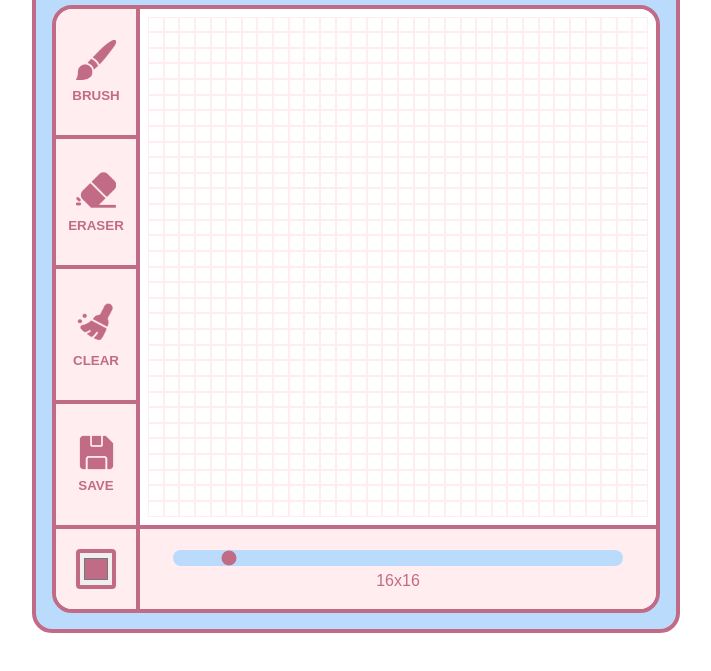
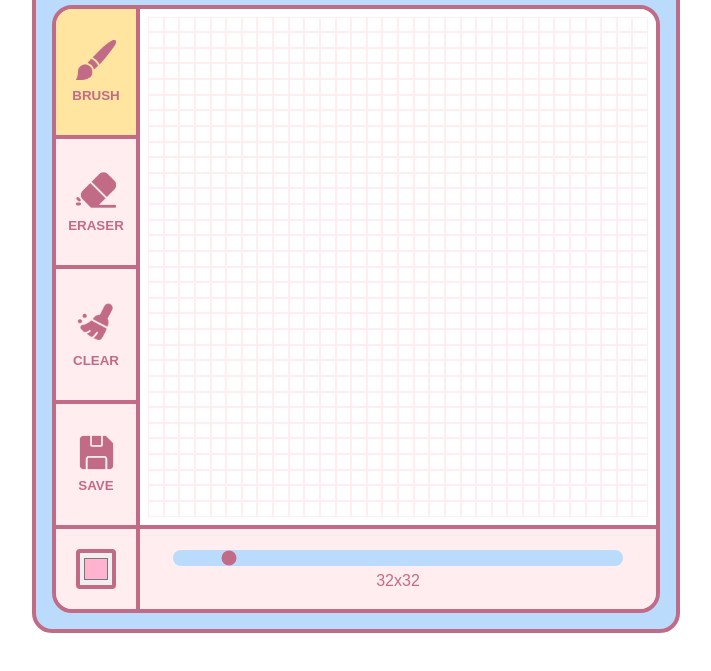
Before and after one commit to charmbun/etch-a-sketch, a plain HTML site: page index.html in a window 1280 px wide. Both pictures are taken after a click on the button "BRUSH". Shown: the part 131-802 px from the top of the page, without its empty margins (284-995 px from the left). Drawn offline with nearby package versions, Linux system fonts and the light colour scheme; a web font is replaced by a local one.

Commit message:
Add an active tool state

```diff
--- a/index.html
+++ b/index.html
@@ -48,7 +48,7 @@
                         <input
                             type="color"
                             id="color-picker"
-                            value="#C26B86"/>
+                            value="#FFB3CF"/>
                     </div>
                     <div class="size-container">
                         <input
@@ -58,7 +58,7 @@
                             max="80"
                             value="16"
                             step="8"/>
-                        <p><output id="size-value">16x16</output></p>
+                        <p><output id="size-value"></output></p>
                     </div>
 
                 </div>
--- a/script.js
+++ b/script.js
@@ -2,11 +2,11 @@
    1. Variables and Flags
 ================================= */
 
-let gridSize = 32;
+let gridSize;
+let brushColor;
 let cellSize = 500 / gridSize;
 let isMouseDown = false;
 let eraserOn = false;
-let brushColor = "#C26B86";
 
 const grid = document.querySelector(".grid");
 const colorPicker = document.querySelector("#color-picker");
@@ -58,27 +58,21 @@ function color(cell) {
    3. Event Listeners
 ================================= */
 
-colorPicker.addEventListener("input", () => {
-    brushColor = colorPicker.value;
+brushBtn.addEventListener("click", () => {
+    eraserOn = false;
+    brushBtn.classList.add("active-tool");
+    eraserBtn.classList.remove("active-tool");
 })
 
-sizeSetter.addEventListener("input", () => {
-    gridSize = sizeSetter.value;
-    sizeValue.textContent = `${gridSize}x${gridSize}`;
-    createGrid(gridSize);
+eraserBtn.addEventListener("click", () => {
+    eraserOn = true;
+    eraserBtn.classList.add("active-tool");
+    brushBtn.classList.remove("active-tool");
 })
 
 clearBtn.addEventListener("click", () => {
     const cells= grid.querySelectorAll(".cell");
     cells.forEach(cell => cell.style.backgroundColor = "");
-})
-
-eraserBtn.addEventListener("click", () => {
-    eraserOn = true;
-})
-
-brushBtn.addEventListener("click", () => {
-    eraserOn = false;
 })
 
 saveBtn.addEventListener("click", () => {
@@ -90,8 +84,29 @@ saveBtn.addEventListener("click", () => {
     });
 })
 
+colorPicker.addEventListener("input", () => {
+    brushColor = colorPicker.value;
+})
+
+sizeSetter.addEventListener("input", () => {
+    gridSize = sizeSetter.value;
+    sizeValue.textContent = `${gridSize}x${gridSize}`;
+    createGrid(gridSize);
+})
+
 /* ===============================
-   4. On StartUp
+   4. Initialization
 ================================= */
 
-createGrid(gridSize);
+function init() {
+
+    gridSize = 32;
+    createGrid(gridSize);
+
+    sizeValue.textContent = `${gridSize}x${gridSize}`;
+
+    brushBtn.classList.add("active-tool");
+    brushColor = "#FFB3CF";
+}
+
+document.addEventListener("DOMContentLoaded", init);
--- a/styles.css
+++ b/styles.css
@@ -8,6 +8,7 @@
     --lightpink: #FFEDEF;
     --blue: #BBDBFC;
     --yellow: #FFE5A0;
+    --hoverpink: #f3dadd;
 }
 
 .flex {
@@ -97,11 +98,17 @@ button {
 
     font-family: 'Tiny5', sans-serif;
     font-weight: bold;
+
+    transition: background-color 0.2s ease;
 }
 
 button:hover {
-    background-color: #f3dadd;
+    background-color: var(--hoverpink);
     cursor: pointer;
+}
+
+.active-tool {
+  background-color: var(--yellow) !important; /* active state overrides base */
 }
 
 .brush-btn {
@@ -129,7 +136,7 @@ img {
     border-top-right-radius: 16px;
 
     background-color: white;
-    cursor: crosshair;
+    cursor: cell;
 }
 
 .cell {
```
